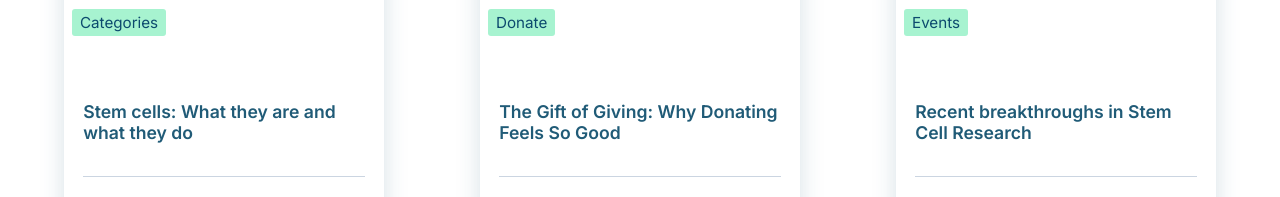
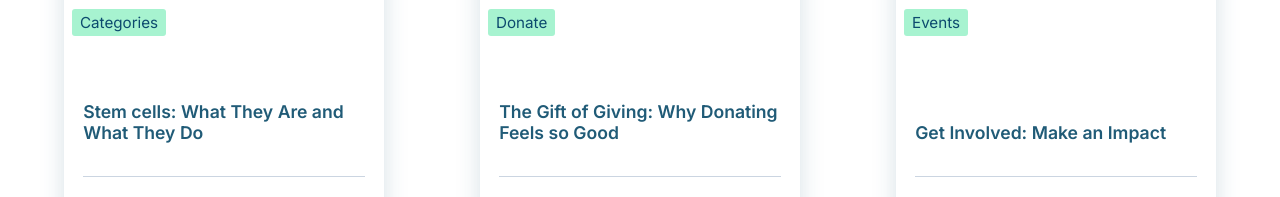
Before and after one commit to winnteas/for-a-cure-foundation, a React (Create React App) app: page / in a window 1280 px wide. Shown: the part 2562-2759 px from the top of the page. Built offline with nearby package versions, Linux system fonts and the light colour scheme.

Commit message:
fix latest news

```diff
--- a/src/features/news/NewsSection.tsx
+++ b/src/features/news/NewsSection.tsx
@@ -18,7 +18,7 @@ interface NewsItem {
 
 const news: NewsItem[] = [
   {
-    title: 'Stem cells: What they are and what they do',
+    title: 'Stem cells: What They Are and What They Do',
     date: 'Jun 08,2025',
     desc: 'Learn about the basics of stem cells and their potential in medical research.',
     category: 'Categories',
@@ -26,7 +26,7 @@ const news: NewsItem[] = [
     image: newsThumbnail1
   },
   {
-    title: 'The Gift of Giving: Why Donating Feels So Good',
+    title: 'The Gift of Giving: Why Donating Feels so Good',
     date: 'Jun 08,2025',
     desc: 'Learn about the basics of stem cells and their potential in medical research.',
     category: 'Donate',
@@ -34,7 +34,7 @@ const news: NewsItem[] = [
     image: newsThumbnail2
   },
   {
-    title: 'Recent breakthroughs in Stem Cell Research',
+    title: 'Get Involved: Make an Impact',
     date: 'Jun 08,2025',
     desc: 'Learn about the basics of stem cells and their potential in medical research.',
     category: 'Events',
--- a/src/pages/FullNewsArticle.tsx
+++ b/src/pages/FullNewsArticle.tsx
@@ -136,7 +136,7 @@ const NewsPage: React.FC = () => (
             </div>
             <div className={styles.cardContent}>
               <div className={styles.cardCategory} style={{backgroundColor: '#4CAF50'}}>Categories</div>
-              <h3 className={styles.cardTitle}>Stem cells: What they are and what they do</h3>
+              <h3 className={styles.cardTitle}>Stem cells: What They are and What They do</h3>
               <div className={styles.cardDate}>Jun 08, 2025</div>
               <Link to="#" className={styles.readMoreLink}>
                 Read More
@@ -153,7 +153,7 @@ const NewsPage: React.FC = () => (
             </div>
             <div className={styles.cardContent}>
               <div className={styles.cardCategory} style={{backgroundColor: '#FF8A65'}}>Donate</div>
-              <h3 className={styles.cardTitle}>Stem cells: What they are and what they do</h3>
+              <h3 className={styles.cardTitle}>The Gift of Giving: Why Donating Feels so Good</h3>
               <div className={styles.cardDate}>Jun 08, 2025</div>
               <Link to="#" className={styles.readMoreLink}>
                 Read More
@@ -170,7 +170,7 @@ const NewsPage: React.FC = () => (
             </div>
             <div className={styles.cardContent}>
               <div className={styles.cardCategory} style={{backgroundColor: '#E91E63'}}>Event</div>
-              <h3 className={styles.cardTitle}>Stem cells: What they are and what they do</h3>
+              <h3 className={styles.cardTitle}>Get Involved: Make an Impact</h3>
               <div className={styles.cardDate}>Jun 08, 2025</div>
               <Link to="#" className={styles.readMoreLink}>
                 Read More
```
Also changed, not shown: 8 other files (tests, documents, lock files or other folders).
